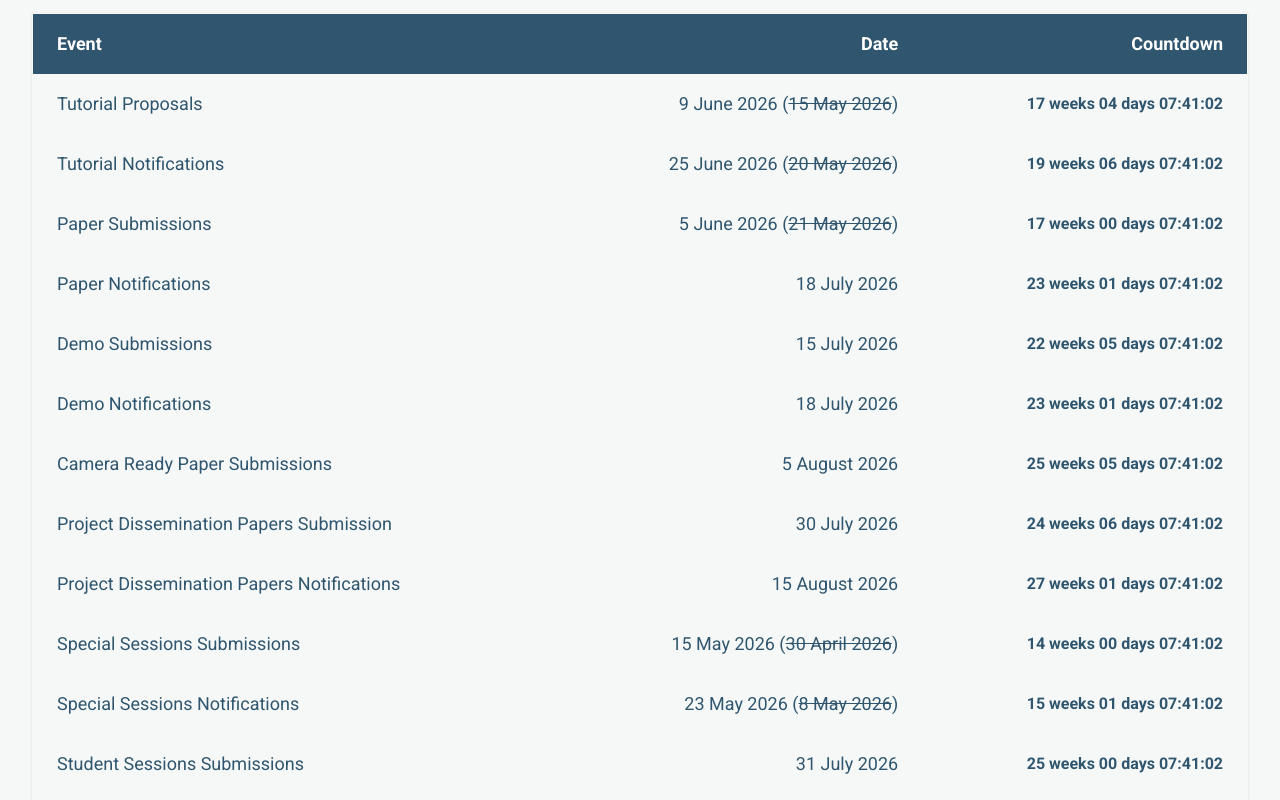
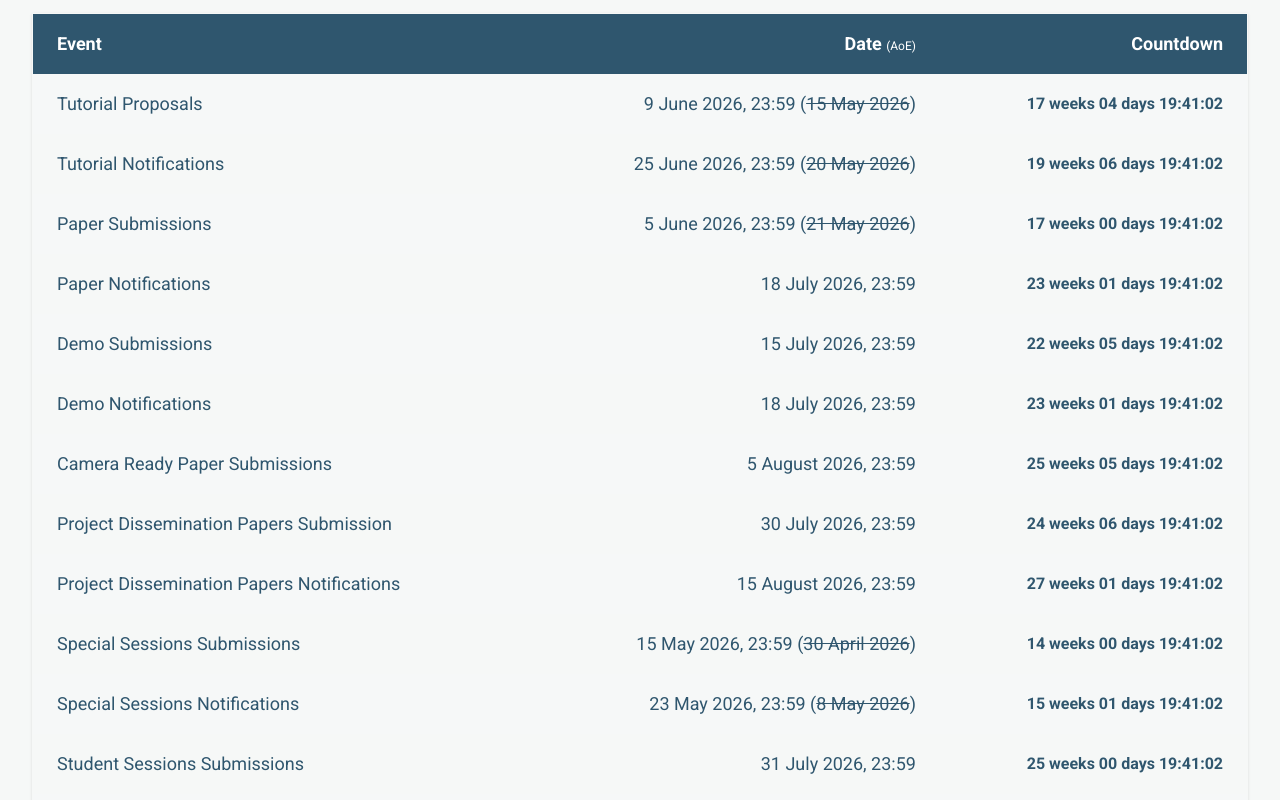
Before and after one commit to euvip2026/euvip2026.github.io, a Next.js app: page / in a window 1280 px wide. Shown: the part 2220-3020 px from the top of the page. Built offline with nearby package versions, Linux system fonts and the light colour scheme; no server answers.

Commit message:
aoe timezone

```diff
--- a/src/app/calls/page.tsx
+++ b/src/app/calls/page.tsx
@@ -149,7 +149,9 @@ function FocusMainCard({ card, onBack }: { card: MainCard; onBack: () => void })
               <thead>
                 <tr className="border-container-foreground border-b">
                   <th className="text-container-foreground px-6 py-4 text-2xl font-semibold">Event</th>
-                  <th className="text-container-foreground px-6 py-4 text-right text-2xl font-semibold">Date</th>
+                  <th className="text-container-foreground px-6 py-4 text-right text-2xl font-semibold">
+                    Date <span className="text-xs font-normal">(AoE)</span>
+                  </th>
                 </tr>
               </thead>
 
@@ -292,9 +294,9 @@ export default function CallsPage() {
           // ['Paper Submissions', '21 May 2026'],
           // ['Paper Notifications', '18 July 2026'],
           // ['Camera Ready Paper Submissions', '22 August 2026'],
-          ['Paper Submissions', '5 June 2026 (<s>21 May 2026</s>)'],
-          ['Paper Notifications', '18 July 2026'],
-          ['Camera Ready Paper Submissions', '5 August 2026'],
+          ['Paper Submissions', '5 June 2026, 23:59 (<s>21 May 2026</s>)'],
+          ['Paper Notifications', '18 July 2026, 23:59'],
+          ['Camera Ready Paper Submissions', '5 August 2026, 23:59'],
         ],
       },
       {
@@ -353,8 +355,8 @@ export default function CallsPage() {
           },
         ],
         daterows: [
-          ['Submission Deadline', '30 July 2026'],
-          ['Decision Notifications', '15 August 2026'],
+          ['Submission Deadline', '30 July 2026, 23:59'],
+          ['Decision Notifications', '15 August 2026, 23:59'],
         ],
       },
       {
@@ -414,8 +416,8 @@ export default function CallsPage() {
           },
         ],
         daterows: [
-          ['Deadline for Tutorial Proposals', '9 June 2026 (<s>15 May 2026</s>)'],
-          ['Notification of Tutorial Acceptance', '25 June 2026 (<s>20 May 2026</s>)'],
+          ['Deadline for Tutorial Proposals', '9 June 2026, 23:59 (<s>15 May 2026</s>)'],
+          ['Notification of Tutorial Acceptance', '25 June 2026, 23:59 (<s>20 May 2026</s>)'],
         ],
       },
       {
@@ -510,8 +512,8 @@ export default function CallsPage() {
           },
         ],
         daterows: [
-          ['Deadline for Industrial Exhibition and Demo Proposals', '15 July 2026'],
-          ['Notification of Acceptance', '18 July 2026'],
+          ['Deadline for Industrial Exhibition and Demo Proposals', '15 July 2026, 23:59'],
+          ['Notification of Acceptance', '18 July 2026, 23:59'],
         ],
       },
       {
@@ -602,8 +604,8 @@ export default function CallsPage() {
 
         ],
         daterows: [
-          ['Deadline for Student Session Submissions', '31 July 2026'],
-          ['Notification of Acceptance', '15 August 2026'],
+          ['Deadline for Student Session Submissions', '31 July 2026, 23:59'],
+          ['Notification of Acceptance', '15 August 2026, 23:59'],
         ],
       },
     ],
--- a/src/app/information/important-dates/page.tsx
+++ b/src/app/information/important-dates/page.tsx
@@ -21,19 +21,19 @@ export default function ImportantDates() {
       // ['Special Sessions Notifications', '23 May 2026 (<s>8 May 2026</s>)'],
       // ['Student Sessions Submissions', '31 July 2026'],
       // ['Student Sessions Notifications', '15 August 2026'],
-    ['Tutorial Proposals', '9 June 2026 (<s>15 May 2026</s>)'],
-    ['Tutorial Notifications', '25 June 2026 (<s>20 May 2026</s>)'],
-    ['Paper Submissions', '5 June 2026 (<s>21 May 2026</s>)'],
-    ['Paper Notifications', '18 July 2026'],
-    ['Demo Submissions', '15 July 2026'],
-    ['Demo Notifications', '18 July 2026'],
-    ['Camera Ready Paper Submissions', '5 August 2026'],
-    ['Project Dissemination Papers Submission', '30 July 2026'],
-    ['Project Dissemination Papers Notifications', '15 August 2026'],
-    ['Special Sessions Submissions', '15 May 2026 (<s>30 April 2026</s>)'],
-    ['Special Sessions Notifications', '23 May 2026 (<s>8 May 2026</s>)'],
-    ['Student Sessions Submissions', '31 July 2026'],
-    ['Student Sessions Notifications', '15 August 2026'],
+    ['Tutorial Proposals', '9 June 2026, 23:59 (<s>15 May 2026</s>)'],
+    ['Tutorial Notifications', '25 June 2026, 23:59 (<s>20 May 2026</s>)'],
+    ['Paper Submissions', '5 June 2026, 23:59 (<s>21 May 2026</s>)'],
+    ['Paper Notifications', '18 July 2026, 23:59'],
+    ['Demo Submissions', '15 July 2026, 23:59'],
+    ['Demo Notifications', '18 July 2026, 23:59'],
+    ['Camera Ready Paper Submissions', '5 August 2026, 23:59'],
+    ['Project Dissemination Papers Submission', '30 July 2026, 23:59'],
+    ['Project Dissemination Papers Notifications', '15 August 2026, 23:59'],
+    ['Special Sessions Submissions', '15 May 2026, 23:59 (<s>30 April 2026</s>)'],
+    ['Special Sessions Notifications', '23 May 2026, 23:59 (<s>8 May 2026</s>)'],
+    ['Student Sessions Submissions', '31 July 2026, 23:59'],
+    ['Student Sessions Notifications', '15 August 2026, 23:59'],
   ]
 
   return (
@@ -57,7 +57,7 @@ export default function ImportantDates() {
               <tr className="border-container-foreground border-b">
                 <th className="text-container-foreground px-6 py-4 text-2xl font-semibold">Event</th>
                 <th className="text-container-foreground flex flex-col px-6 py-4 text-right text-2xl font-semibold">
-                  Date <span className="text-xs font-normal">(CEST, UTC+2)</span>
+                  Date <span className="text-xs font-normal">(AoE)</span>
                 </th>
               </tr>
             </thead>
--- a/src/app/page.tsx
+++ b/src/app/page.tsx
@@ -116,11 +116,11 @@ export default function Home() {
               <ul className="list-disc space-y-3 pl-6 marker:text-2xl">
                 <li className="text-lg">
                   <strong className="text-xl">May 28:</strong>{' '}
-                  Tutorial submission deadline extended to 9 June 2026.
+                  Tutorial submission deadline extended to 9 June 2026, 23:59 AoE.
                 </li>
                 <li className="text-lg">
                   <strong className="text-xl">May 20:</strong>{' '}
-                  Paper submission deadline extended to 5 June 2026.
+                  Paper submission deadline extended to 5 June 2026, 23:59 AoE.
                 </li>
                 <li className="text-lg">
                   <strong className="text-xl">May 19:</strong>{' '}
--- a/src/app/special-sessions/1/page.tsx
+++ b/src/app/special-sessions/1/page.tsx
@@ -14,10 +14,10 @@ export default function SpecialSessionsPage() {
   ]
 
   const schedule: Array<[string, string]> = [
-    ['Paper submission deadline', '30 June 2026'],
-    ['Review period', '30 June – 15 July 2026'],
-    ['Decision to authors', '18 July 2026'],
-    ['Camera Ready', '5 August 2026'],
+    ['Paper submission deadline', '30 June 2026, 23:59'],
+    ['Review period', '30 June 2026, 23:59 – 15 July 2026, 23:59'],
+    ['Decision to authors', '18 July 2026, 23:59'],
+    ['Camera Ready', '5 August 2026, 23:59'],
   ]
 
   const topics: string[] = [
@@ -78,7 +78,9 @@ export default function SpecialSessionsPage() {
                 <thead>
                   <tr className="border-container-foreground border-b">
                     <th className="text-container-foreground px-6 py-4 text-2xl font-semibold">Event</th>
-                    <th className="text-container-foreground px-6 py-4 text-right text-2xl font-semibold">Date</th>
+                    <th className="text-container-foreground px-6 py-4 text-right text-2xl font-semibold">
+                      Date <span className="text-xs font-normal">(AoE)</span>
+                    </th>
                   </tr>
                 </thead>
                 <tbody>
--- a/src/app/special-sessions/2/page.tsx
+++ b/src/app/special-sessions/2/page.tsx
@@ -22,10 +22,10 @@ export default function SpecialSessionsPage() {
   ]
 
   const schedule: Array<[string, string]> = [
-    ['Paper submission deadline', '30 June 2026'],
-    ['Review period', '30 June – 15 July 2026'],
-    ['Decision to authors', '18 July 2026'],
-    ['Camera Ready', '5 August 2026'],
+    ['Paper submission deadline', '30 June 2026, 23:59'],
+    ['Review period', '30 June 2026, 23:59 – 15 July 2026, 23:59'],
+    ['Decision to authors', '18 July 2026, 23:59'],
+    ['Camera Ready', '5 August 2026, 23:59'],
   ]
 
   const topics: Array<{ label: string; children?: string[] }> = [
@@ -87,7 +87,9 @@ export default function SpecialSessionsPage() {
                 <thead>
                   <tr className="border-container-foreground border-b">
                     <th className="text-container-foreground px-6 py-4 text-2xl font-semibold">Event</th>
-                    <th className="text-container-foreground px-6 py-4 text-right text-2xl font-semibold">Date</th>
+                    <th className="text-container-foreground px-6 py-4 text-right text-2xl font-semibold">
+                      Date <span className="text-xs font-normal">(AoE)</span>
+                    </th>
                   </tr>
                 </thead>
                 <tbody>
--- a/src/app/special-sessions/3/page.tsx
+++ b/src/app/special-sessions/3/page.tsx
@@ -16,10 +16,10 @@ export default function SpecialSessionsPage() {
   ]
 
   const schedule: Array<[string, string]> = [
-    ['Paper submission deadline', '25 June 2026'],
-    ['Review period', '30 June – 15 July 2026'],
-    ['Decision to authors', '18 July 2026'],
-    ['Camera Ready', '5 August 2026'],
+    ['Paper submission deadline', '25 June 2026, 23:59'],
+    ['Review period', '30 June 2026, 23:59 – 15 July 2026, 23:59'],
+    ['Decision to authors', '18 July 2026, 23:59'],
+    ['Camera Ready', '5 August 2026, 23:59'],
   ]
 
   const topics: string[] = [
@@ -79,7 +79,9 @@ export default function SpecialSessionsPage() {
                 <thead>
                   <tr className="border-container-foreground border-b">
                     <th className="text-container-foreground px-6 py-4 text-2xl font-semibold">Event</th>
-                    <th className="text-container-foreground px-6 py-4 text-right text-2xl font-semibold">Date</th>
+                    <th className="text-container-foreground px-6 py-4 text-right text-2xl font-semibold">
+                      Date <span className="text-xs font-normal">(AoE)</span>
+                    </th>
                   </tr>
                 </thead>
                 <tbody>
--- a/src/components/ImportantDates/index.tsx
+++ b/src/components/ImportantDates/index.tsx
@@ -27,10 +27,14 @@ function formatCountdown(target: Date, now: Date) {
   return `${String(weeks).padStart(2, '0')} weeks ${String(days).padStart(2, '0')} days ${HH}:${MM}:${SS}`
 }
 
-function parseLocalEndOfDay(dateString: string) {
-  const [dayStr, monthStr, yearStr] = dateString.split(' ')
-  const day = Number(dayStr)
-  const year = Number(yearStr)
+function parseDeadlineInstant(dateString: string) {
+  // Read the leading active date, ignoring any appended time or struck-out date.
+  const match = dateString.match(/^(\d+)\s+([A-Za-z]+)\s+(\d{4})/)
+  if (!match) return new Date(NaN)
+
+  const day = Number(match[1])
+  const monthStr = match[2]
+  const year = Number(match[3])
 
   const monthMap: Record<string, number> = {
     January: 0,
@@ -48,24 +52,26 @@ function parseLocalEndOfDay(dateString: string) {
   }
 
   const month = monthMap[monthStr]
-  return new Date(year, month, day, 23, 59, 59)
+  // Deadlines are 23:59 Anywhere on Earth (AoE = UTC-12). That instant is
+  // 23:59 + 12h = 11:59 UTC on the following calendar day.
+  return new Date(Date.UTC(year, month, day + 1, 11, 59, 59))
 }
 
 export default function ImportantDates() {
   const rows: Array<[string, string]> = [
-    ['Tutorial Proposals', '9 June 2026 (<s>15 May 2026</s>)'],
-    ['Tutorial Notifications', '25 June 2026 (<s>20 May 2026</s>)'],
-    ['Paper Submissions', '5 June 2026 (<s>21 May 2026</s>)'],
-    ['Paper Notifications', '18 July 2026'],
-    ['Demo Submissions', '15 July 2026'],
-    ['Demo Notifications', '18 July 2026'],
-    ['Camera Ready Paper Submissions', '5 August 2026'],
-    ['Project Dissemination Papers Submission', '30 July 2026'],
-    ['Project Dissemination Papers Notifications', '15 August 2026'],
-    ['Special Sessions Submissions', '15 May 2026 (<s>30 April 2026</s>)'],
-    ['Special Sessions Notifications', '23 May 2026 (<s>8 May 2026</s>)'],
-    ['Student Sessions Submissions', '31 July 2026'],
-    ['Student Sessions Notifications', '15 August 2026'],
+    ['Tutorial Proposals', '9 June 2026, 23:59 (<s>15 May 2026</s>)'],
+    ['Tutorial Notifications', '25 June 2026, 23:59 (<s>20 May 2026</s>)'],
+    ['Paper Submissions', '5 June 2026, 23:59 (<s>21 May 2026</s>)'],
+    ['Paper Notifications', '18 July 2026, 23:59'],
+    ['Demo Submissions', '15 July 2026, 23:59'],
+    ['Demo Notifications', '18 July 2026, 23:59'],
+    ['Camera Ready Paper Submissions', '5 August 2026, 23:59'],
+    ['Project Dissemination Papers Submission', '30 July 2026, 23:59'],
+    ['Project Dissemination Papers Notifications', '15 August 2026, 23:59'],
+    ['Special Sessions Submissions', '15 May 2026, 23:59 (<s>30 April 2026</s>)'],
+    ['Special Sessions Notifications', '23 May 2026, 23:59 (<s>8 May 2026</s>)'],
+    ['Student Sessions Submissions', '31 July 2026, 23:59'],
+    ['Student Sessions Notifications', '15 August 2026, 23:59'],
   ]
 
   const [now, setNow] = useState<Date>(() => new Date())
@@ -83,7 +89,7 @@ export default function ImportantDates() {
 
   const rowsWithCountdown = useMemo(() => {
     return rows.map(([event, dateString]) => {
-      const targetDate = parseLocalEndOfDay(dateString)
+      const targetDate = parseDeadlineInstant(dateString)
       const countdownLabel = formatCountdown(targetDate, now)
       return { event, dateString, countdownLabel }
     })
@@ -105,7 +111,9 @@ export default function ImportantDates() {
           <thead className="bg-primary text-white">
             <tr>
               <th className="px-6 py-4 text-lg font-semibold">Event</th>
-              <th className="px-6 py-4 text-right text-lg font-semibold">Date</th>
+              <th className="px-6 py-4 text-right text-lg font-semibold">
+                Date <span className="text-xs font-normal">(AoE)</span>
+              </th>
               <th className="px-6 py-4 text-right text-lg font-semibold">Countdown</th>
             </tr>
           </thead>
```
